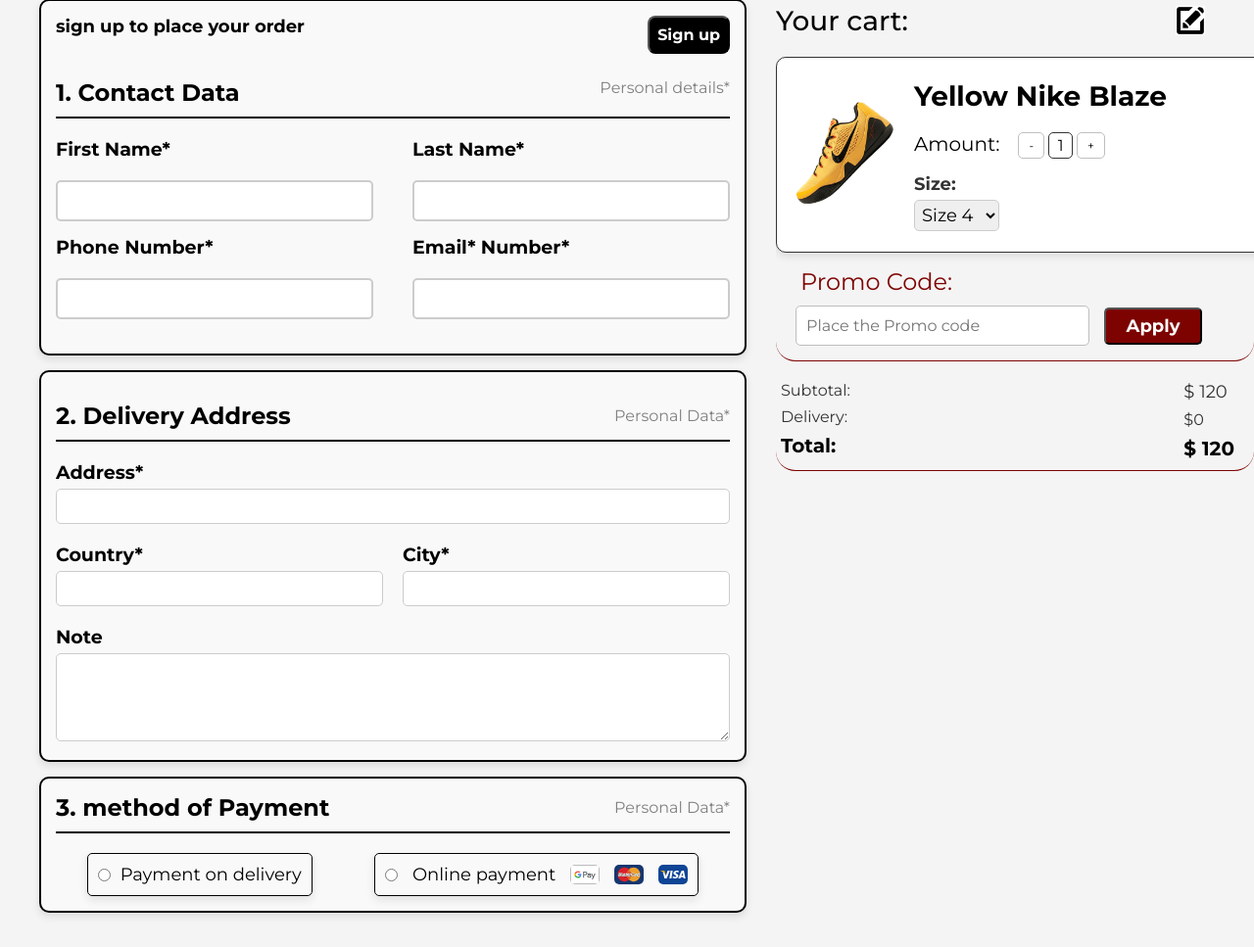
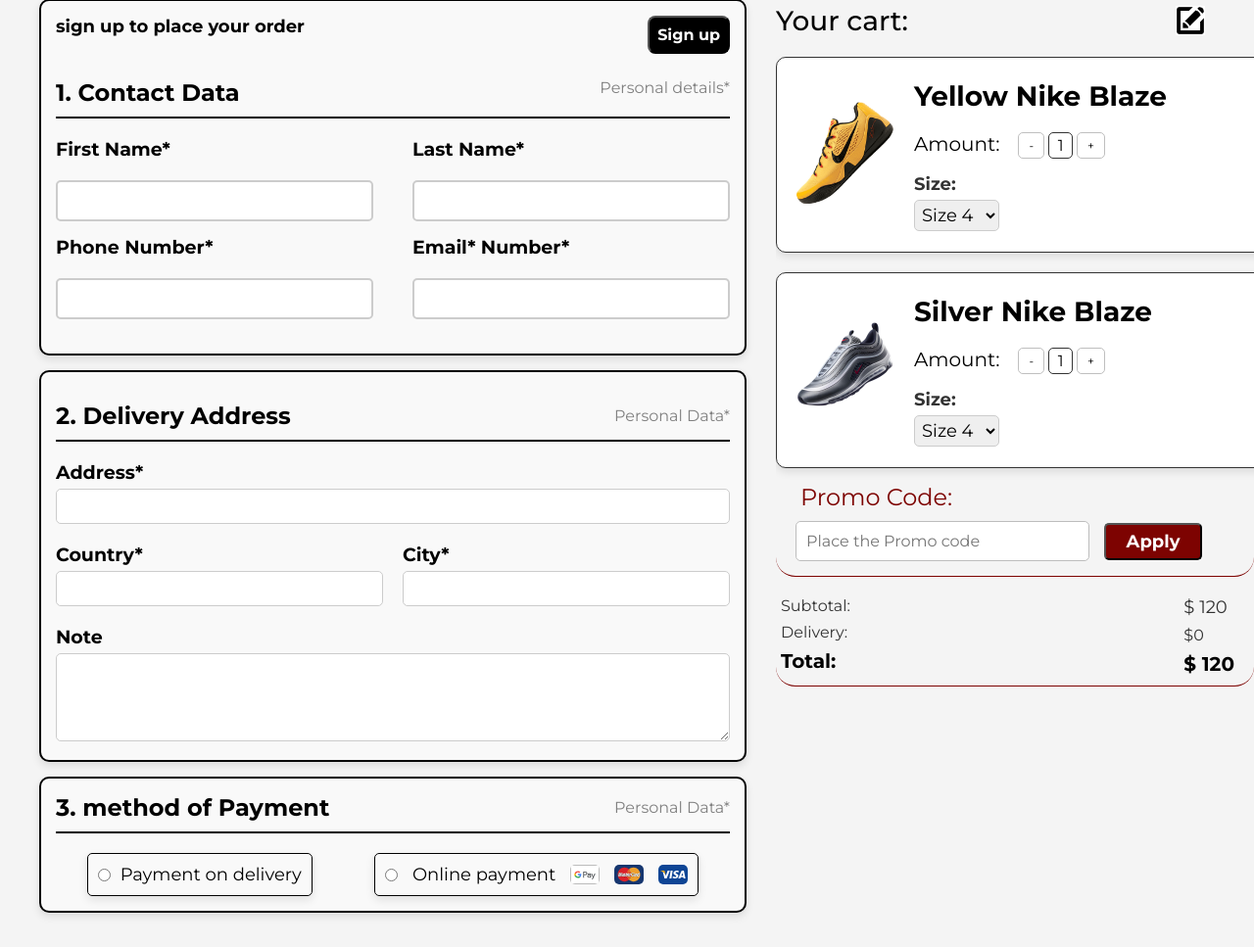
Before and after one commit to hamzeh-kizawi/render-flask-shoes-website, a Flask app: page /checkout in a window 1280 px wide. Shown: the part 101-1068 px from the top of the page at 98% size. Run offline with Flask 3, Linux system fonts and the light colour scheme; some libraries are stand-ins or nearby versions; some web fonts are replaced.

Commit message:
generate html for the ordersummery

```diff
--- a/static/data/cart.js
+++ b/static/data/cart.js
@@ -1,20 +1,29 @@
-export let cart = [];
+export let cart = [
+  {
+    productId: "1",
+    amount: 1,
+  },
+  {
+    productId: "17",
+    amount: 1,
+  }
+];
 
-export function addToCart(productId){
+export function addToCart(productId) {
   let matchingItem;
 
-  cart.forEach((cartItem)=>{
-    if(productId === cartItem.productId){
+  cart.forEach((cartItem) => {
+    if (productId === cartItem.productId) {
       matchingItem = cartItem;
     }
   });
 
-  if(matchingItem){
-    matchingItem.amount += 1
+  if (matchingItem) {
+    matchingItem.amount += 1;
   } else {
     cart.push({
       productId: productId,
-      amount: 1
+      amount: 1,
     });
   }
 }
--- /dev/null
+++ b/static/scripts/checkout.js
@@ -0,0 +1,95 @@
+import { cart } from "/static/data/cart.js";
+import { allProduct } from "/static/data/all-products.js";
+
+let cartSummaryHTML = "";
+
+// Helper function to find a product by ID in all categories
+function findProductById(productId) {
+  let matchingProduct;
+
+  // Search in 'men' category
+  allProduct.men.forEach((product) => {
+    if (product.productId === productId) {
+      matchingProduct = product;
+    }
+  });
+
+  // Search in 'women'
+  if (!matchingProduct) {
+    allProduct.women.forEach((product) => {
+      if (product.productId === productId) {
+        matchingProduct = product;
+      }
+    });
+  }
+
+  // Search in 'sales'
+  if (!matchingProduct) {
+    allProduct.sales.forEach((product) => {
+      if (product.productId === productId) {
+        matchingProduct = product;
+      }
+    });
+  }
+
+  return matchingProduct;
+}
+
+cart.forEach((cartItem) => {
+  const productId = cartItem.productId;
+  const matchingProduct = findProductById(productId);
+
+  if (matchingProduct) {
+    console.log(matchingProduct);
+
+    // determine the `discount`
+    const discountStyle = matchingProduct.status === ""
+      ? "display: none;" // Hide the discount div if status is empty
+      : "";
+
+    cartSummaryHTML += `
+      <div class="product-one">
+        <div class="product-image">
+          <img src="${matchingProduct.productImage}">
+        </div>
+        <div class="product-details">
+          <h2>${matchingProduct.productName}</h2>
+          <div class="quantity">
+            <p>Amount:</p>
+            <button class="quantity-btn minus-btn">-</button>
+            <input class="quantity-input" type="text" value="${cartItem.amount}">
+            <button class="quantity-btn plus-btn">+</button>
+          </div>
+          <div class="size">
+            <label for="size">Size:</label>
+            <select name="size" id="size">
+              <option value="4">Size 4</option>
+              <option value="5">Size 5</option>
+              <option value="6">Size 6</option>
+              <option value="7">Size 7</option>
+              <option value="8">Size 8</option>
+              <option value="9">Size 9</option>
+              <option value="10">Size 10</option>
+              <option value="11">Size 11</option>
+            </select>
+          </div>
+        </div>
+        <div class="product-price">
+          <div class="discount" style="${discountStyle}">
+            <p class="discount-percentage">${matchingProduct.status}</p>
+          </div>
+          <div class="price">
+            ${matchingProduct.productPrice}
+          </div>
+        </div>
+        <div class="delete-logo">
+          <i class="fa-solid fa-trash"></i>
+        </div>
+      </div>
+    `;
+  } else {
+    console.error(`Product with ID ${productId} not found.`);
+  }
+});
+
+document.querySelector(".order-summery-js").innerHTML = cartSummaryHTML;
--- a/templates/checkout.html
+++ b/templates/checkout.html
@@ -86,49 +86,15 @@
     </div>
   </div>
   <!--cart container-->
-  <div class="order-info">
+  <div class="order-info js-order-info">
     <div class="product-header">
       <p>Your cart:</p>
       <img src="../static/cards-iamges/edit-picture.png">
     </div>
-    <div class="product-one">
-      <div class="product-image">
-        <img src="../static/shoes-images/men-shoes1.png">
-      </div>
-      <div class="product-details">
-        <h2>Yellow Nike Blaze</h2>
-        <div class="quantity">
-          <p>Amount:</p>
-          <button class="quantity-btn minus-btn">-</button>
-          <input class="quantity-input" type="text" value="1">
-          <button class="quantity-btn plus-btn">+</button>
-        </div>
-        <div class="size">
-          <label for="size">Size:</label>
-          <select name="size" id="size">
-            <option value="4">Size 4</option>
-            <option value="5">Size 5</option>
-            <option value="6">Size 6</option>
-            <option value="7">Size 7</option>
-            <option value="8">Size 8</option>
-            <option value="9">Size 9</option>
-            <option value="10">Size 10</option>
-            <option value="10">Size 11</option>
-          </select>
-        </div>
-      </div>
-      <div class="product-price">
-        <div class="discount">
-          <p class="discount-percentage">-20%</p>
-        </div>
-        <div class="price">
-          $120
-        </div>
-      </div>
-      <div class="delete-logo">
-        <i class="fa-solid fa-trash"></i>
-      </div>
+    <div class="order-summery-js">
+
     </div>
+
 
     <div class="discount-container">
       <p>Promo Code:</p>
@@ -152,4 +118,6 @@
     </div>
   </div>
 </div>
+
+<script type="module" src="{{ url_for('static', filename='scripts/checkout.js') }}"></script>
 {% endblock %}
```
